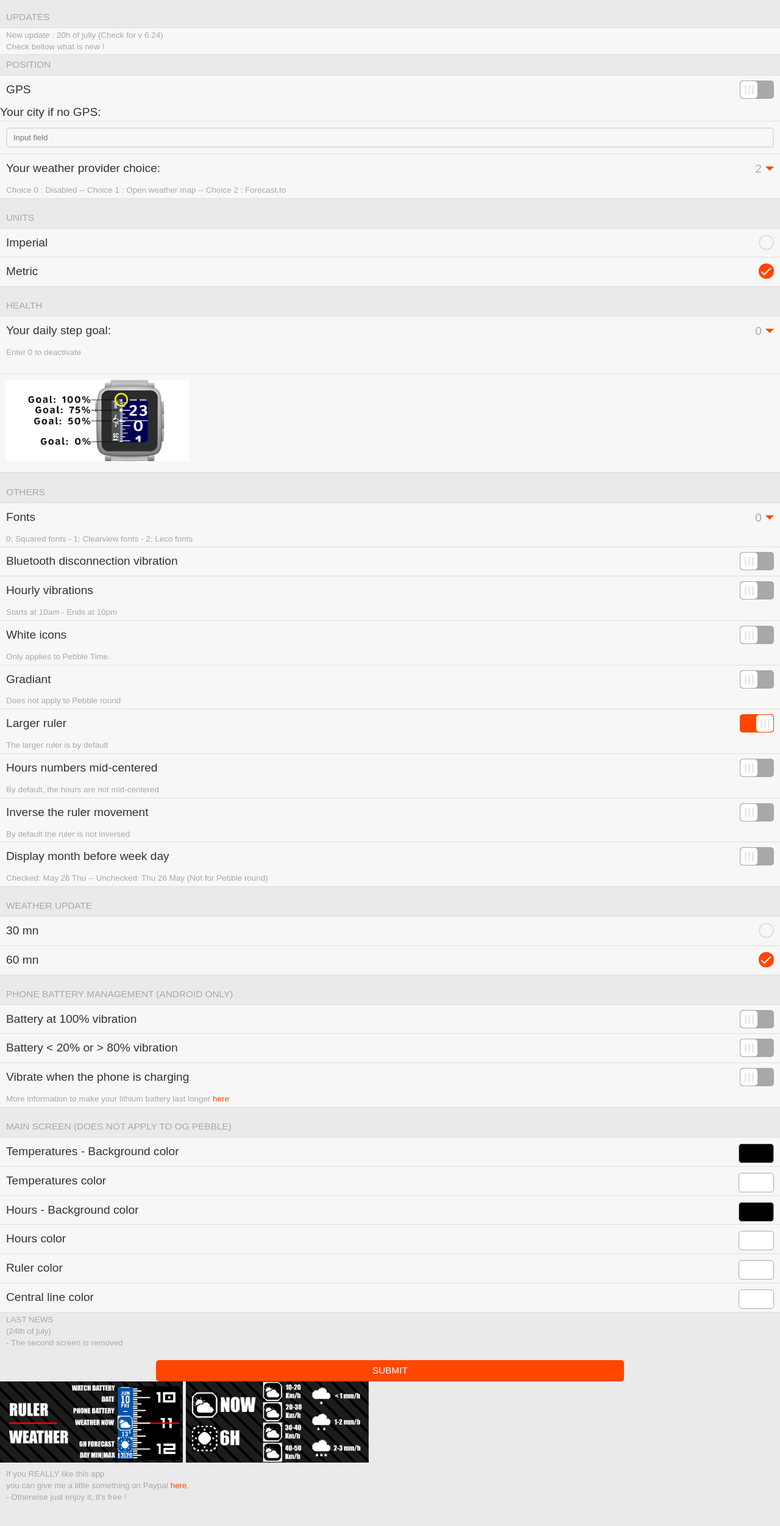
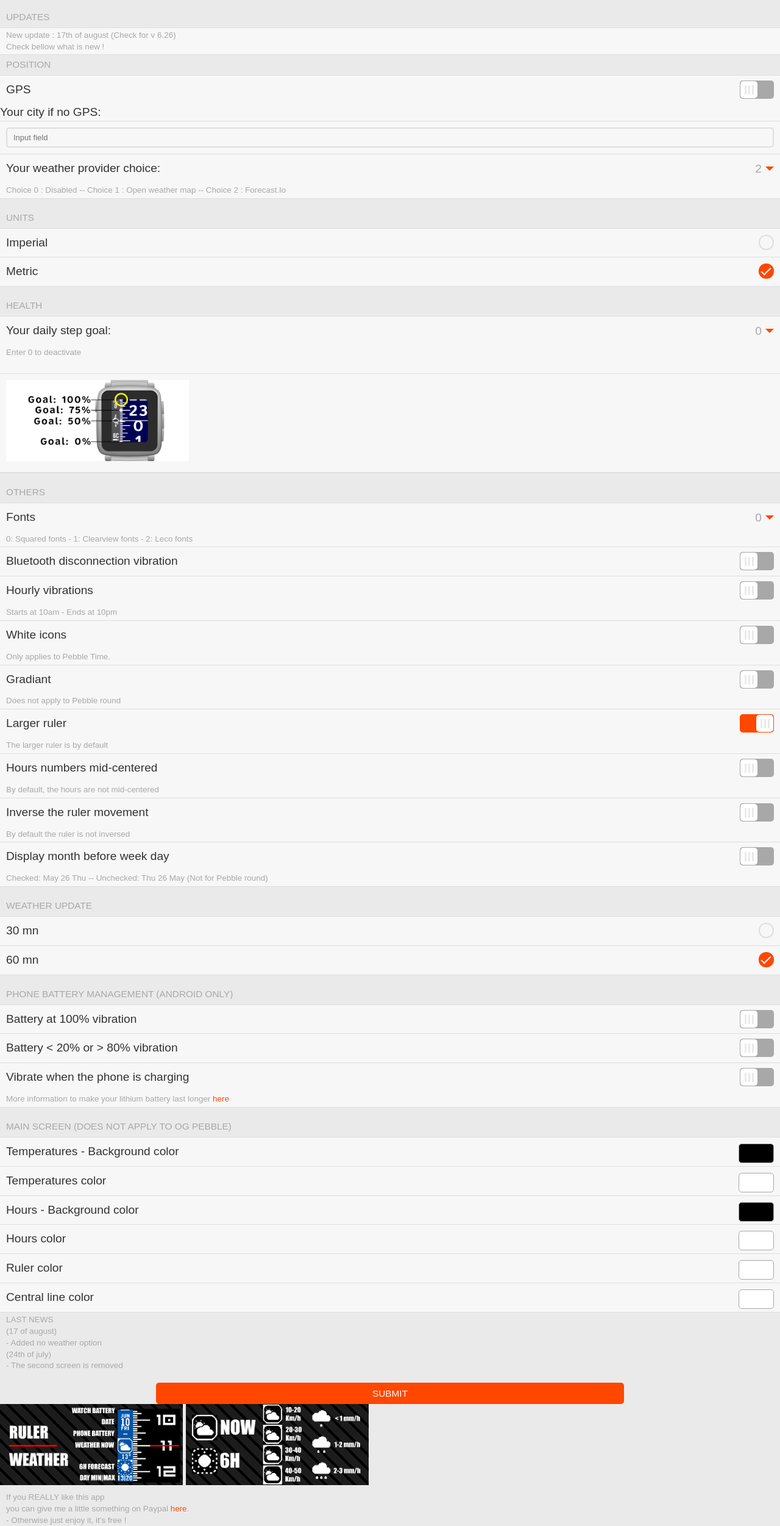
Before and after one commit to Sichroteph/Ruler-Weather, a plain HTML site: page index.html in a window 1280 px wide. Shown: the part 60-2562 px from the top of the page at 61% size. Drawn offline with Linux system fonts and the light colour scheme.

Commit message:
Update index.html

```diff
--- a/index.html
+++ b/index.html
@@ -26,7 +26,7 @@
     <div class='item-container-header'>Updates</div>
          <div class='item-container-content'>
           <div class='item-container-footer'>
-                 New update : 20h of jully (Check for v 6.24)<br>
+                 New update : 17th of august (Check for v 6.26)<br>
 		Check bellow what is new !
 
             </div>
@@ -379,6 +379,8 @@ By default, the hours are not mid-centered
 </div>
 <div class='item-container-footer'>
 		LAST NEWS<br>
+		(17 of august)<br>
+		- Added no weather option <br>
 		(24th of july)<br>
 		- The second screen is removed <br>
 
```
